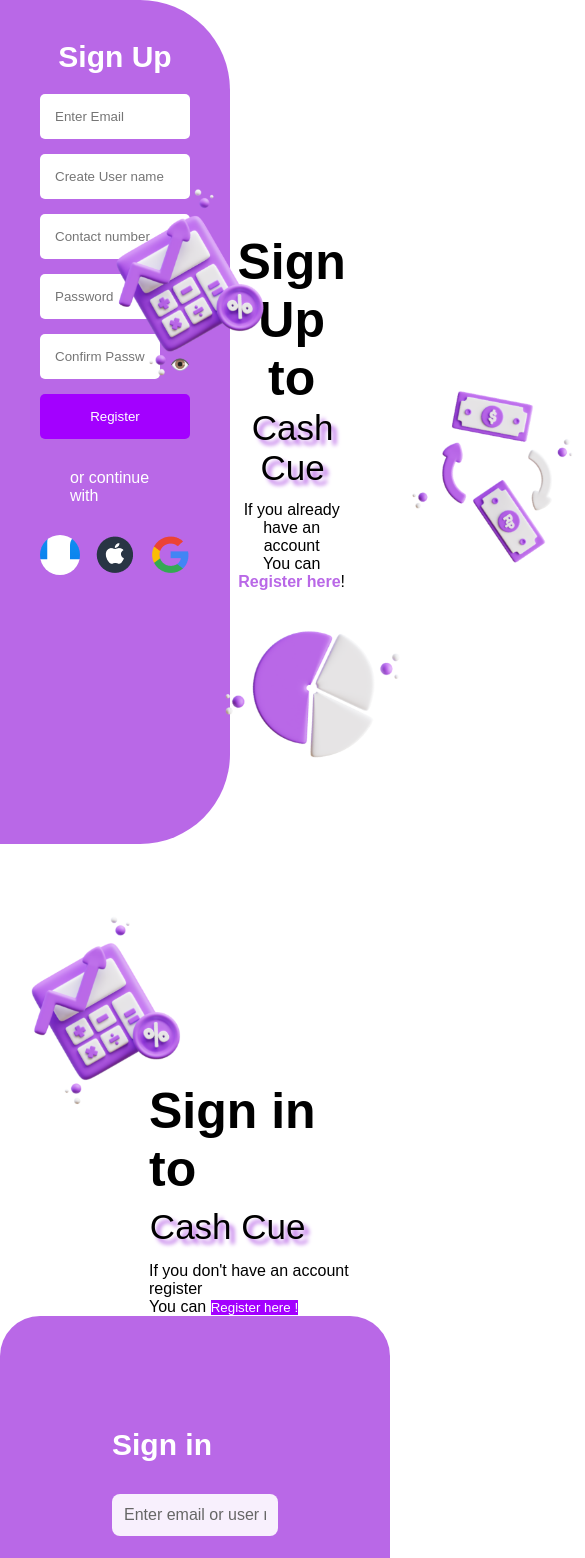
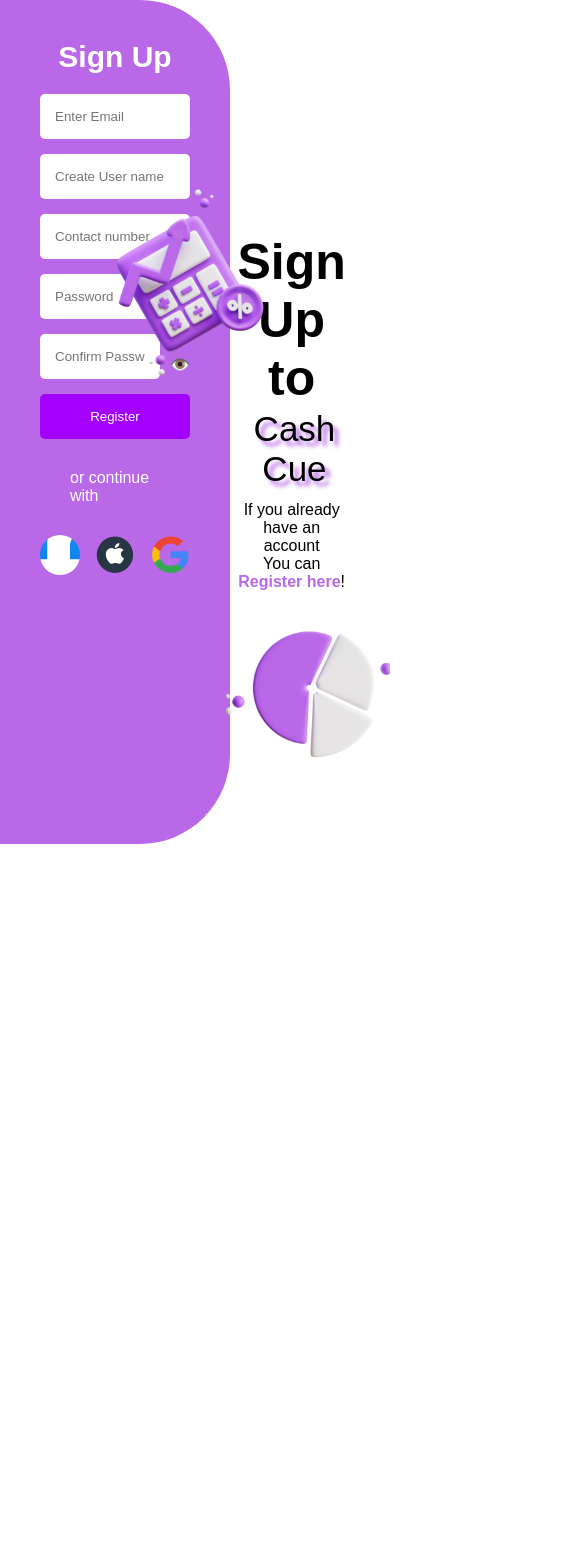
Before and after one commit to heyitsshubh/Expense-tracker, a React (Vite) app in the folder Expence app/: page / in a window 390 px wide. Shown: the top 1558 px of the page, 585 px wide, since content can reach past the window. After the commit the page ends 844 px from the top, so only its background shows below. Built offline with nearby package versions, Linux system fonts and the light colour scheme.

Commit message:
added responsiveness in login

```diff
--- a/Expence app/src/Styles/Login.css
+++ b/Expence app/src/Styles/Login.css
@@ -11,6 +11,7 @@ html, body {
   width: 100%;
   height: 100%;
   font-family: 'poppins',sans-serif;
+  overflow-x: hidden;
 }
 
 
@@ -244,21 +245,28 @@ html, body {
       flex-direction: column;
     }
 
-    .right-side {
-      border-radius: 40px 40px 0 0;
+    .left-side {
+      order: 2;
+      align-items: center;
+      text-align: center;
     }
 
-    .bottom-section {
+    .calculator-icon {
+      margin: 0 auto 30px auto;
+    }
+
+    .text-content {
+      margin-left: 0;
+    }
+
+    .right-side {
+      order: 1;
+      border-radius: 0;
+      padding: 2rem;
+    }
+
+    .money-icon,
+    .chart-icon {
       display: none;
     }
-
-    .left-side {
-      padding: 2rem 2rem 0 2rem;
-    }
   }
-
-  /* Focus States */
-  .input-field input:focus {
-    outline: none;
-    box-shadow: 0 0 0 2px rgba(255, 255, 255, 0.3);
-  }
```
